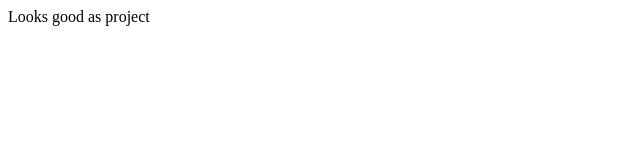
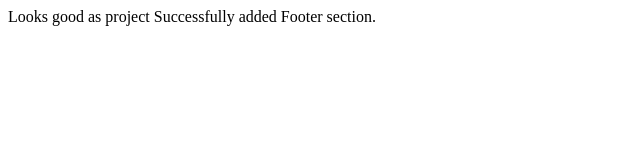
Before and after one commit to maheshmena/Localrepo, a plain HTML site: page index.html in a window 1280 px wide. Shown: the whole page, without its empty margins (0-640 px from the left). Drawn offline with Linux system fonts and the light colour scheme.

Commit message:
Added footer in index

```diff
--- a/index.html
+++ b/index.html
@@ -7,5 +7,6 @@
 </head>
 <body>
     Looks good as project
+    Successfully added Footer section.
 </body>
 </html>
```
